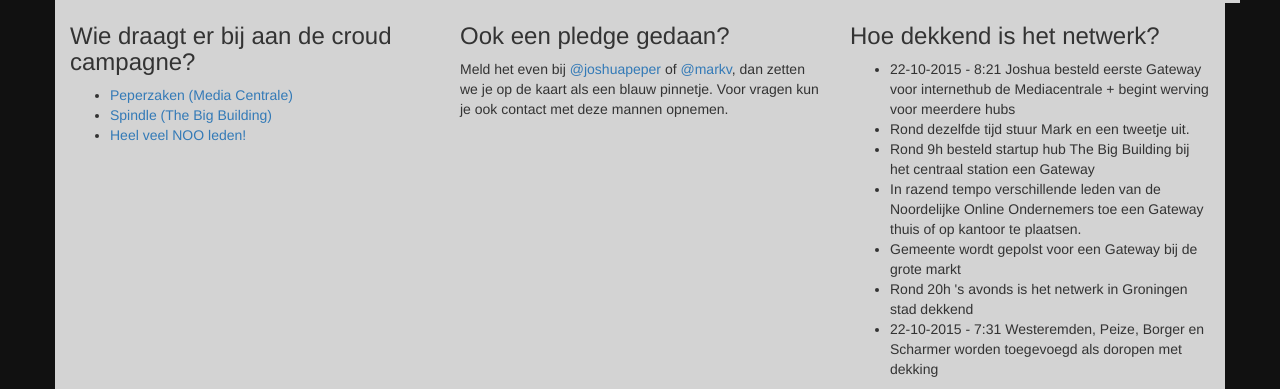
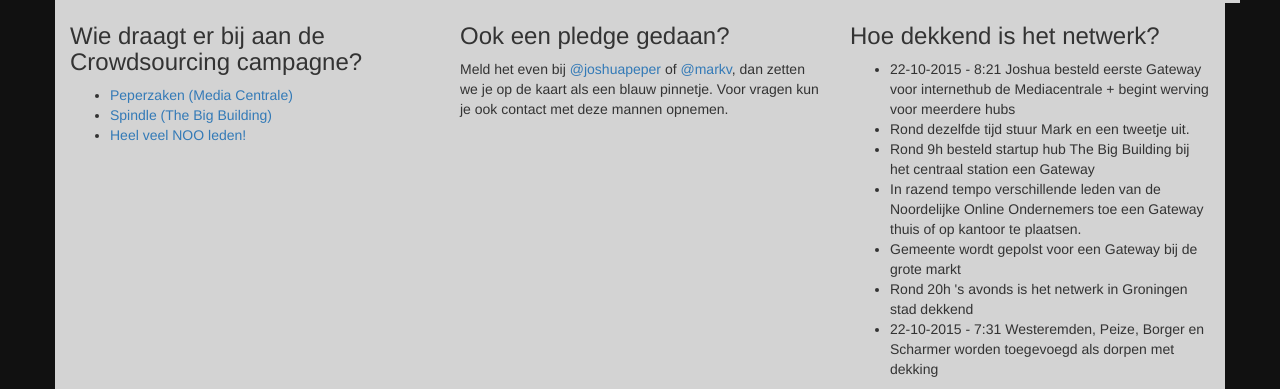
Before and after one commit to peperzaken/things-network-gr, a plain HTML site: page index.html in a window 1280 px wide. Shown: the part 1925-2314 px from the top of the page. Drawn offline with nearby package versions, Linux system fonts and the light colour scheme.

Commit message:
Taalfouten eruit

```diff
--- a/index.html
+++ b/index.html
@@ -65,7 +65,7 @@
 <div class="container">
 	<div class="row">
 		<div class="col-lg-4">
-			<h3>Wie draagt er bij aan de croud campagne?</h3>
+			<h3>Wie draagt er bij aan de Crowdsourcing campagne?</h3>
 			<ul>
 				<li><a href="https://www.peperzaken.com">Peperzaken (Media Centrale)</a></li>
 				<li><a href="https://www.wearespindle.com">Spindle (The Big Building)</a></li>
@@ -86,7 +86,7 @@
 				<li>In razend tempo verschillende leden van de Noordelijke Online Ondernemers toe een Gateway thuis of op kantoor te plaatsen.</li>
 				<li>Gemeente wordt gepolst voor een Gateway bij de grote markt</li>
 				<li>Rond 20h 's avonds is het netwerk in Groningen stad dekkend</li>
-				<li>22-10-2015 - 7:31 Westeremden, Peize, Borger en Scharmer worden toegevoegd als doropen met dekking</li>
+				<li>22-10-2015 - 7:31 Westeremden, Peize, Borger en Scharmer worden toegevoegd als dorpen met dekking</li>
 			</ul>
 		</div>
 	</div>
```
